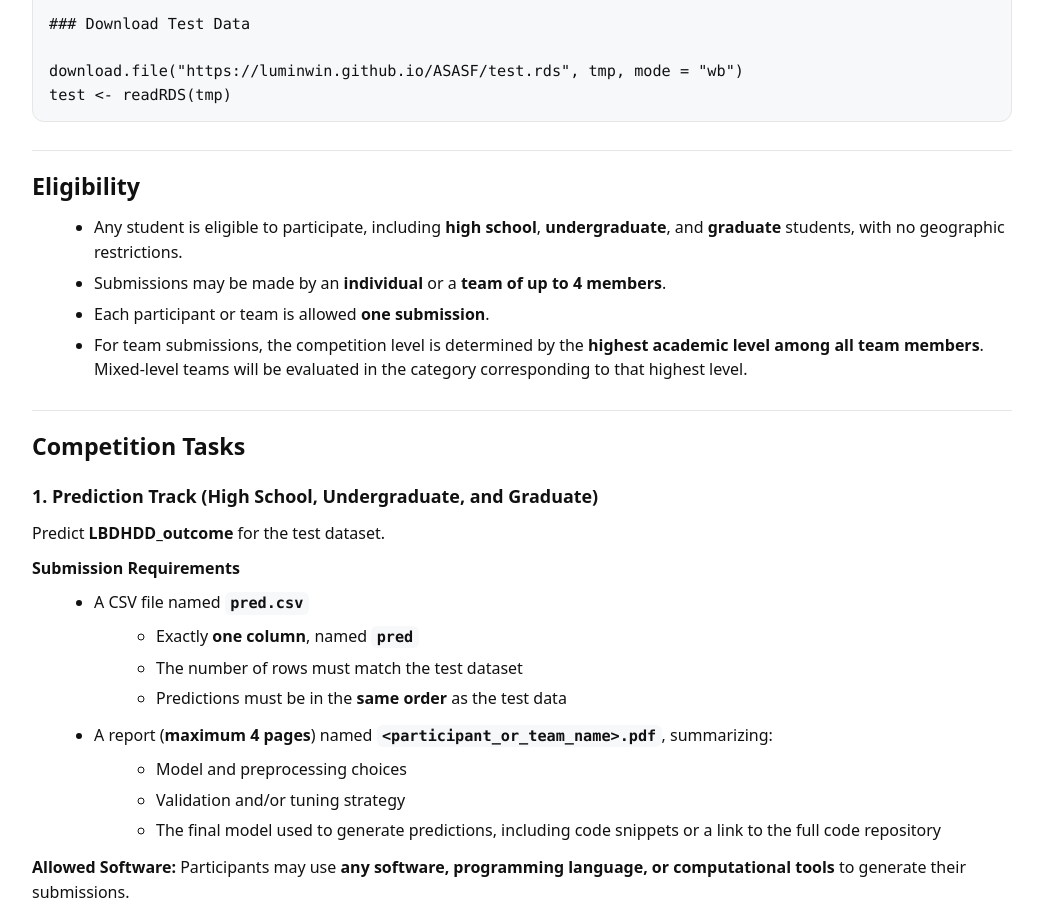
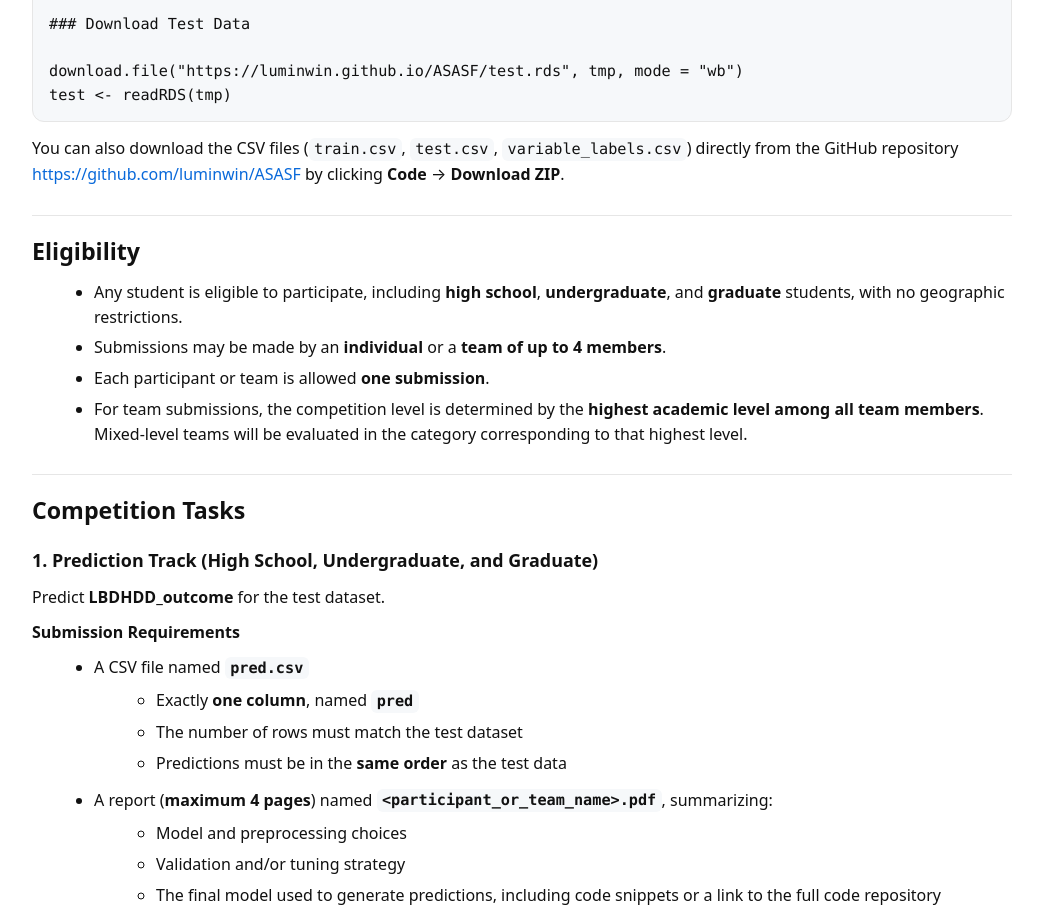
Before and after one commit to luminwin/ASASF, a plain HTML site: page index.html in a window 1280 px wide. Shown: the part 1440-2352 px from the top of the page, without its empty margins (118-1161 px from the left). Drawn offline with Linux system fonts and the light colour scheme.

Commit message:
Update index.html

```diff
--- a/index.html
+++ b/index.html
@@ -303,6 +303,13 @@ lapply(train, attr, "label")
 download.file("https://luminwin.github.io/ASASF/test.rds", tmp, mode = "wb")
 test <- readRDS(tmp)</code></pre>
 
+<p>
+  You can also download the CSV files (<code>train.csv</code>, <code>test.csv</code>, <code>variable_labels.csv</code>) directly from the GitHub repository
+  <a href="https://github.com/luminwin/ASASF" target="_blank">https://github.com/luminwin/ASASF</a>
+  by clicking <strong>Code</strong> → <strong>Download ZIP</strong>.
+</p>
+
+
       <h2>Eligibility</h2>
       <ul>
         <li>
```
